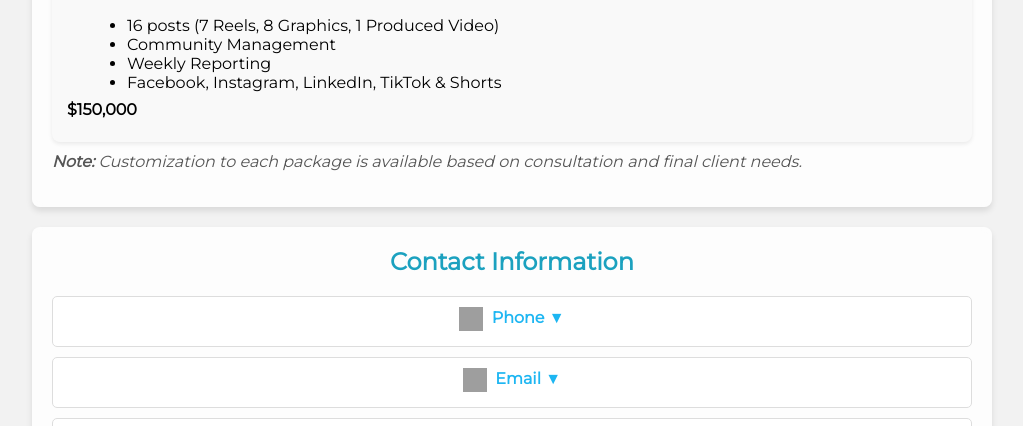
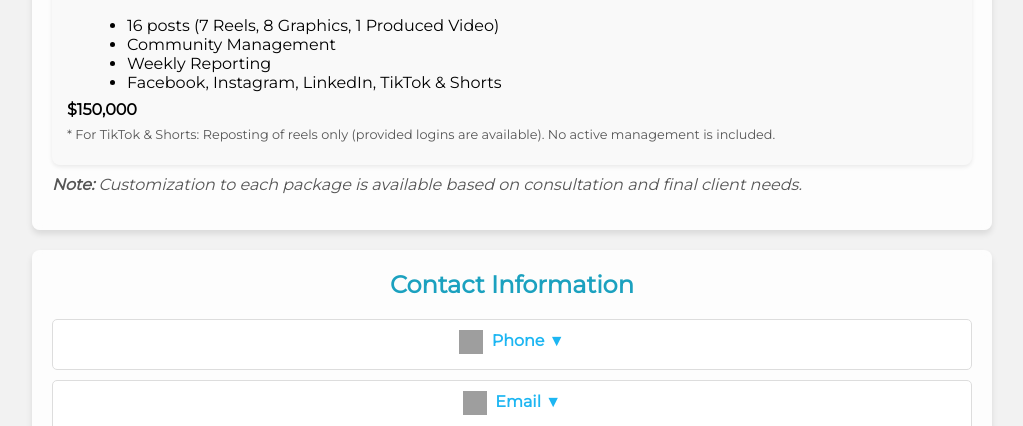
Before and after one commit to veltongoodenjr/rates-site, a plain HTML site: page index.html in a window 1280 px wide. Shown: the part 1785-2211 px from the top of the page, without its empty margins (128-1151 px from the left). Drawn offline with Linux system fonts and the light colour scheme; grey boxes are pictures that could not be loaded.

Commit message:
index.html

```diff
--- a/index.html
+++ b/index.html
@@ -180,7 +180,6 @@
       text-decoration: none;
       color: #1db6f2;
     }
-    /* Style for the pseudo-CAPTCHA checkbox */
     .captcha {
       margin-top: 5px;
     }
@@ -313,6 +312,9 @@
           <li>Facebook, Instagram, LinkedIn, TikTok &amp; Shorts</li>
         </ul>
         <p><strong>$150,000</strong></p>
+        <p style="font-size: 0.8em; color: #555; margin-top: 5px;">
+          * For TikTok &amp; Shorts: Reposting of reels only (provided logins are available). No active management is included.
+        </p>
       </div>
     </div>
     <p class="customize"><strong>Note:</strong> Customization to each package is available based on consultation and final client needs.</p>
```
